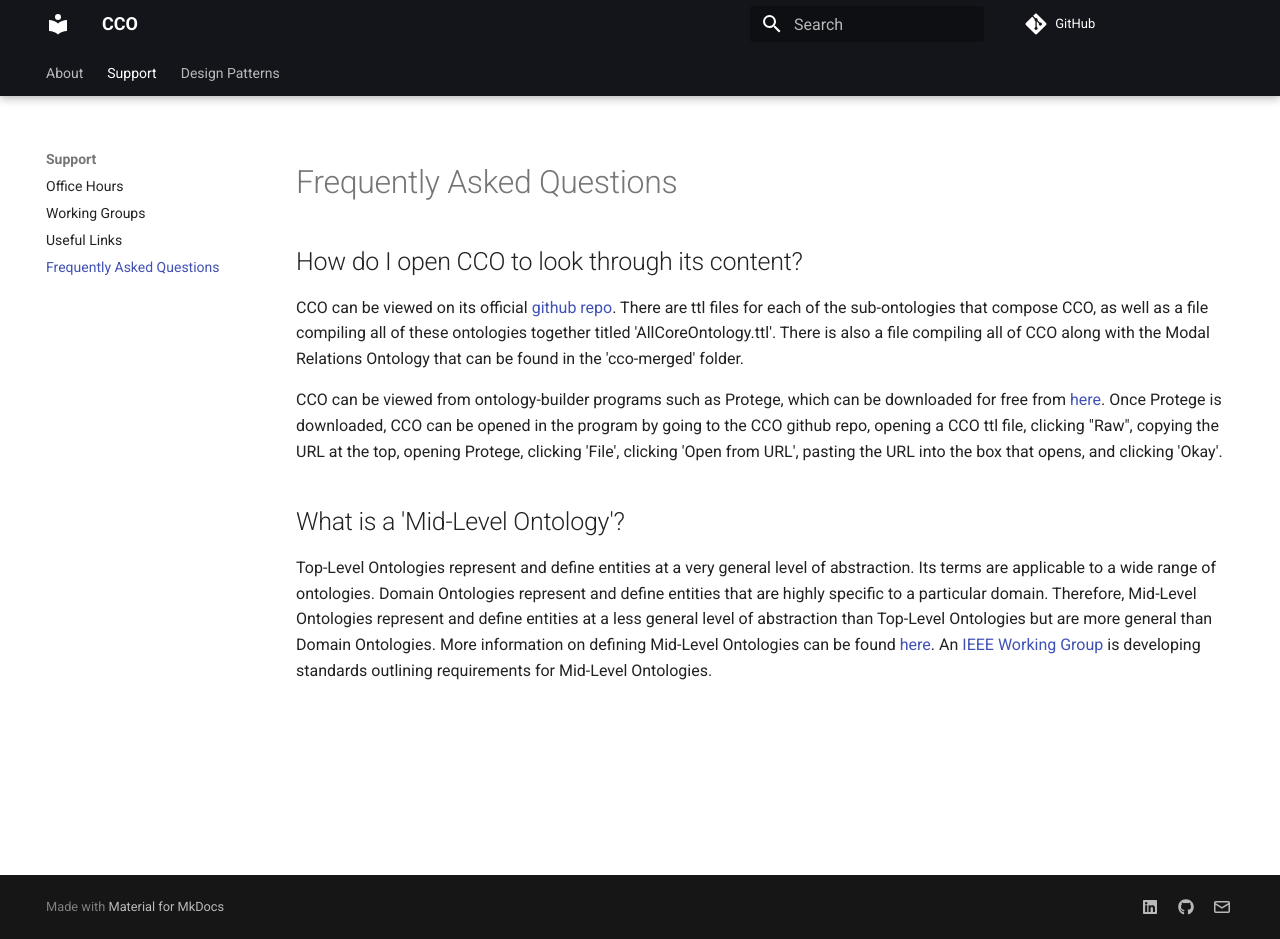
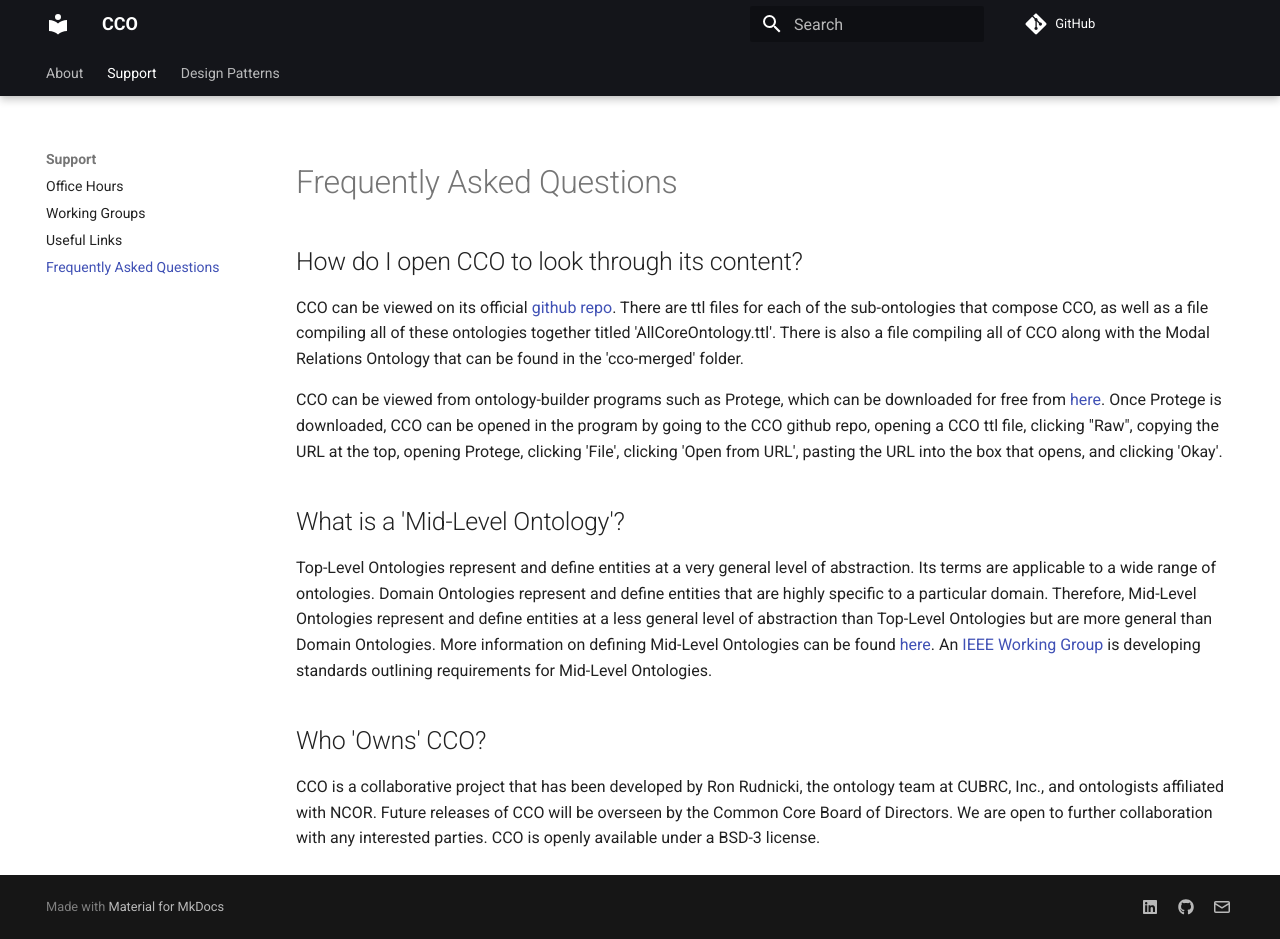
Before and after one commit to CommonCoreOntology/cco-webpage, an MkDocs documentation site: the page built from docs/faq.md, in a window 1280 px wide and 939 px high. Built offline with MkDocs 1.6.1 and Material for MkDocs 9.7.7, drawn with Linux system fonts in a browser that asks for light colours; comment, search, counter and statistics services are not loaded.

Commit message:
Update faq.md
own faq

```diff
--- a/docs/faq.md
+++ b/docs/faq.md
@@ -12,5 +12,7 @@
     <p>CCO can be viewed from ontology-builder programs such as Protege, which can be downloaded for free from <a href="https://protege.stanford.edu/" target="_blank">here</a>. Once Protege is downloaded, CCO can be opened in the program by going to the CCO github repo, opening a CCO ttl file, clicking "Raw", copying the URL at the top, opening Protege, clicking 'File', clicking 'Open from URL', pasting the URL into the box that opens, and clicking 'Okay'.</p>
   <h2>What is a 'Mid-Level Ontology'?</h2>
     <p>Top-Level Ontologies represent and define entities at a very general level of abstraction. Its terms are applicable to a wide range of ontologies. Domain Ontologies represent and define entities that are highly specific to a particular domain. Therefore, Mid-Level Ontologies represent and define entities at a less general level of abstraction than Top-Level Ontologies but are more general than Domain Ontologies. More information on defining Mid-Level Ontologies can be found <a href="https://arxiv.org/pdf/2404.17757" target+"_blank">here</a>. An <a href="https://standards.ieee.org/ieee/3195/11025/"_blank">IEEE Working Group</a> is developing standards outlining requirements for Mid-Level Ontologies.</p>
+  <h2>Who 'Owns' CCO?</h2>
+    <p>CCO is a collaborative project that has been developed by Ron Rudnicki, the ontology team at CUBRC, Inc., and ontologists affiliated with NCOR. Future releases of CCO will be overseen by the Common Core Board of Directors. We are open to further collaboration with any interested parties. CCO is openly available under a BSD-3 license.</p>
 </body>
 </html>
```
